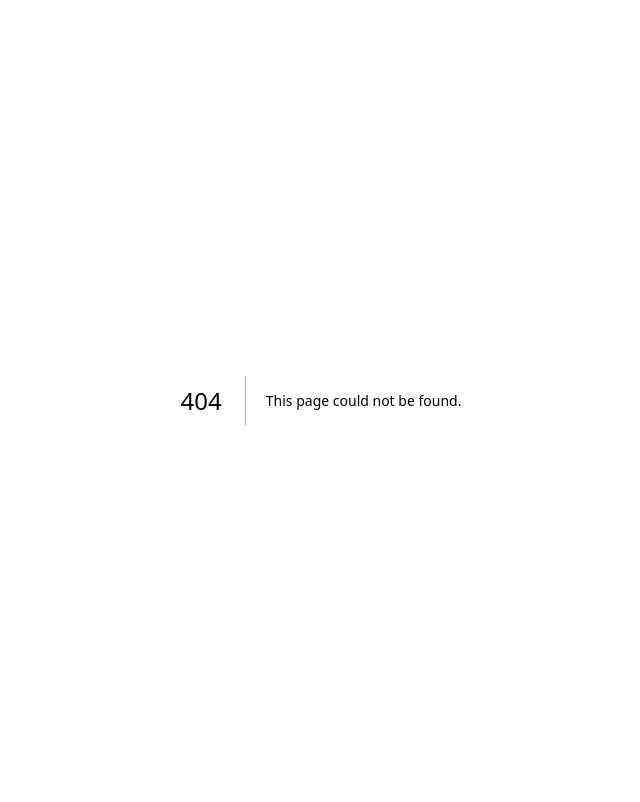
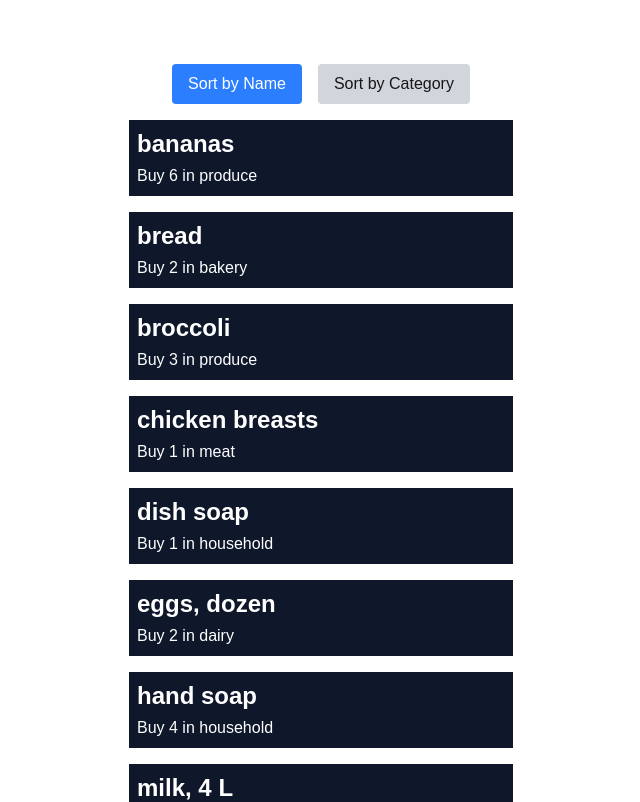
Before and after one commit to SeksanW/cprg306-assignments, a Next.js app: page /week-6 in a window 1280 px wide. Before the commit this address had no page. Shown: the top 802 px of the page, without its empty margins (319-959 px from the left). Built offline with nearby package versions, Linux system fonts and the light colour scheme.

Commit message:
start week 6

```diff
--- a/app/page.js
+++ b/app/page.js
@@ -17,6 +17,9 @@ export default function Page() {
       <p>
         <Link href="/week-5">Week 5 Assignments</Link>
       </p>
+      <p>
+        <Link href="/week-6">Week 6 Assignments</Link>
+      </p>
     </main>
   );
 }
--- /dev/null
+++ b/app/week-6/item-list.js
@@ -0,0 +1,48 @@
+"use client";
+
+import { useState } from "react";
+import Item from "./item";
+import itemsData from "./items.json";
+
+export default function ItemList() {
+    const [sortBy, setSortBy] = useState("name");
+
+  // Copy the items so we don't modify the original array
+    const sortedItems = [...itemsData].sort((a, b) => {
+    if (sortBy === "name") {
+    return a.name.localeCompare(b.name);
+    } else if (sortBy === "category") {
+    return a.category.localeCompare(b.category);
+    }
+});
+
+return (
+    <div className="flex flex-col items-center mt-6 space-y-4">
+      {/* Sorting Buttons */}
+    <div className="flex gap-4">
+        <button
+            onClick={() => setSortBy("name")}
+            className={`px-4 py-2 rounded ${
+            sortBy === "name" ? "bg-blue-500 text-white" : "bg-gray-300"}`}
+        >
+        Sort by Name
+        </button>
+
+        <button
+            onClick={() => setSortBy("category")}
+            className={`px-4 py-2 rounded ${
+            sortBy === "category" ? "bg-blue-500 text-white" : "bg-gray-300"}`}
+        >
+        Sort by Category
+        </button>
+    </div>
+
+      {/* Item List */}
+        <ul className="mx-auto space-y-4 w-fit">
+        {sortedItems.map((item) => (
+            <Item key={item.id} item={item} />
+        ))}
+        </ul>
+    </div>
+);
+}
--- /dev/null
+++ b/app/week-6/item.js
@@ -0,0 +1,14 @@
+export default function Item({ item }) {
+
+    let { name, quantity, category } = item;
+    return (
+        <li className="bg-slate-900
+                    w-96
+                    p-2
+                    ">
+        <h3 className="text-2xl font-bold text-white">{name}</h3>
+        <p className="text-white mt-1">Buy {quantity} in {category}</p>
+    </li>
+    );
+
+}
--- /dev/null
+++ b/app/week-6/items.json
@@ -0,0 +1,26 @@
+
+[
+{ "id": "1h2GJKH12gkHG31h1H", "name": "milk, 4 L", "quantity": 1, "category": "dairy" },
+
+{ "id": "2j3HJLJ23hlJK32j2I", "name": "bread", "quantity": 2, "category": "bakery" },
+
+{ "id": "3h2KJH3k2j3H1k2J3","name": "eggs, dozen","quantity": 2,"category": "dairy"},
+
+{ "id": "4k2J3K1H2GJKH12gk", "name": "bananas", "quantity": 6, "category": "produce"},
+
+{ "id": "5H1h1H2KJH3k2j3H", "name": "broccoli", "quantity": 3, "category": "produce"},
+
+{ "id": "6H1k2J3K1H2GJKH1", "name": "chicken breasts", "quantity": 1, "category": "meat"},
+
+{ "id": "7gkHG31h1H2KJH3k", "name": "pasta sauce", "quantity": 3, "category": "canned goods"},
+
+{ "id": "8j3H1k2J3K1H2GJK", "name": "rice", "quantity": 2, "category": "dry goods"},
+
+{ "id": "9H12gkHG31h1H2KJ", "name": "toilet paper, 12 pack", "quantity": 1, "category": "household"},
+
+{ "id": "10H3k2j3H1k2J3K1", "name": "paper towels, 6 pack", "quantity": 1, "category": "household"},
+
+{ "id": "11k2J3K1H2GJKH12", "name": "dish soap", "quantity": 1, "category": "household"},
+
+{ "id": "12GJKH12gkHG31h1", "name": "hand soap", "quantity": 4,"category": "household"}
+]
--- /dev/null
+++ b/app/week-6/page.js
@@ -0,0 +1,15 @@
+import Item from "./item";
+import ItemList from "./item-list";
+
+export default function Page(){
+    return(
+        <main>
+            <h1 className="text-4xl
+            font-bold
+            flex
+            justify-center
+            text-white ">Shopping List</h1>
+            <ItemList />
+        </main>
+    )
+}
```
